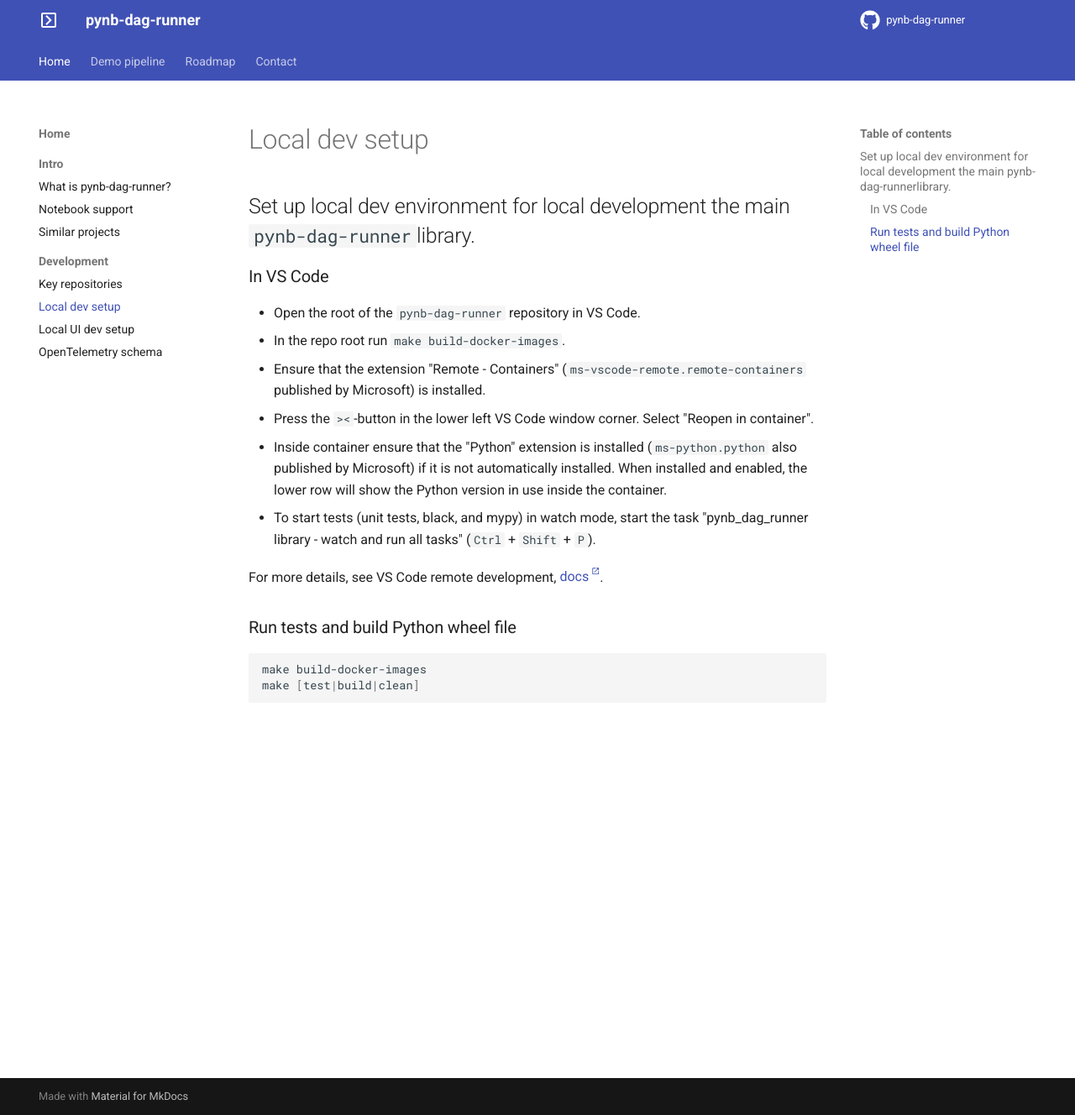
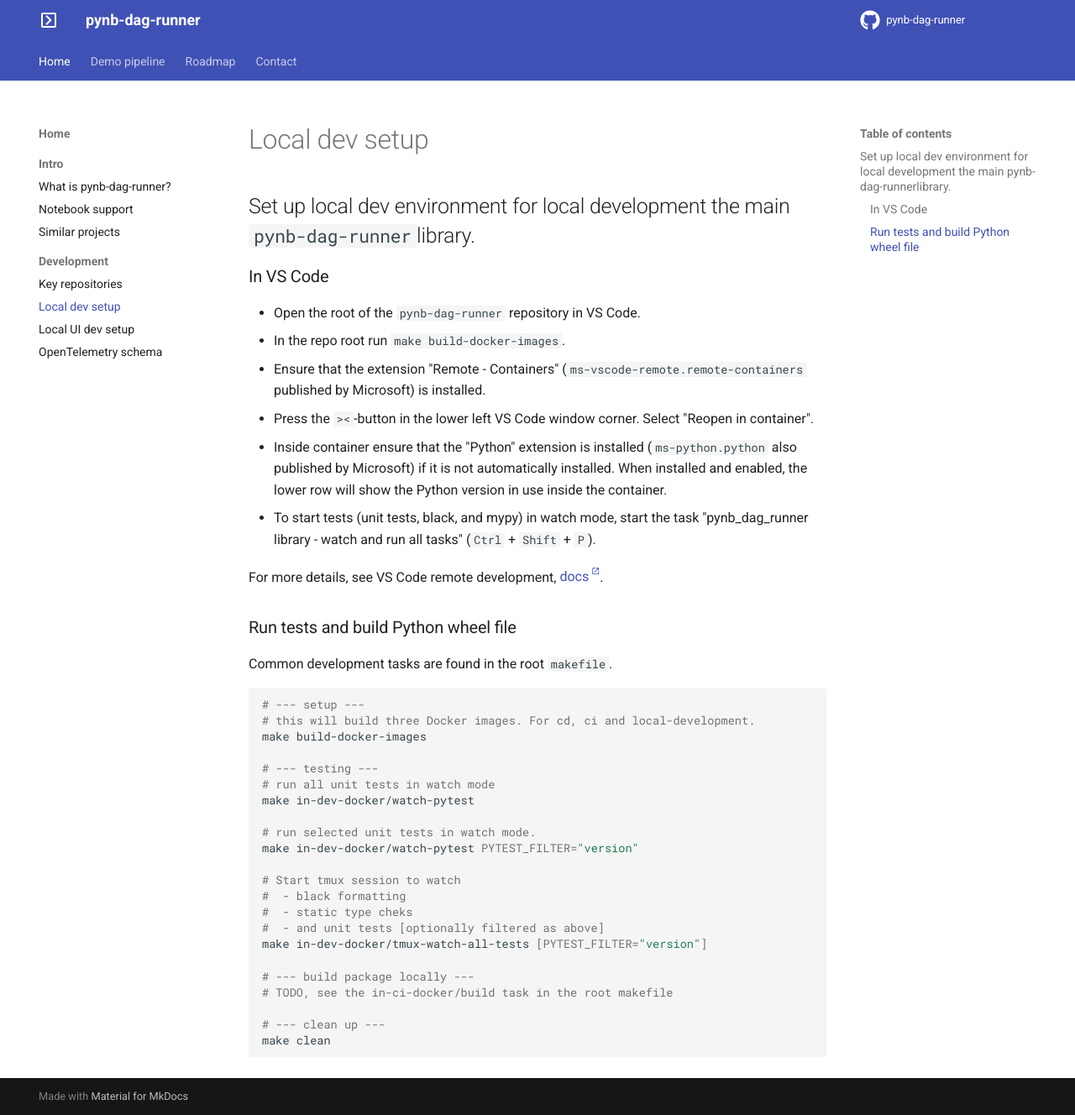
Before and after one commit to composable-logs/composable-logs, an MkDocs documentation site: the page built from docs/docs/dev/local-dev.md, in a window 1280 px wide and 1328 px high. Shown: the whole window at 84% size. Built offline with MkDocs 1.6.1 and Material for MkDocs 9.7.7, drawn with Linux system fonts in a browser that asks for light colours; comment, search, counter and statistics services are not loaded.

Commit message:
lock files for docker builds; document local dev root make tasks

````diff
--- a/docs/docs/dev/local-dev.md
+++ b/docs/docs/dev/local-dev.md
@@ -12,7 +12,29 @@ For more details, see VS Code remote development, [docs<sup><sup><sub>:material-
 
 ### Run tests and build Python wheel file
 
+Common development tasks are found in the root `makefile`.
+
 ```bash
+# --- setup ---
+# this will build three Docker images. For cd, ci and local-development.
 make build-docker-images
-make [test|build|clean]
+
+# --- testing ---
+# run all unit tests in watch mode
+make in-dev-docker/watch-pytest
+
+# run selected unit tests in watch mode.
+make in-dev-docker/watch-pytest PYTEST_FILTER="version"
+
+# Start tmux session to watch
+#  - black formatting
+#  - static type cheks
+#  - and unit tests [optionally filtered as above]
+make in-dev-docker/tmux-watch-all-tests [PYTEST_FILTER="version"]
+
+# --- build package locally ---
+# TODO, see the in-ci-docker/build task in the root makefile
+
+# --- clean up ---
+make clean
 ```
````
Also changed, not shown: 3 other files.
